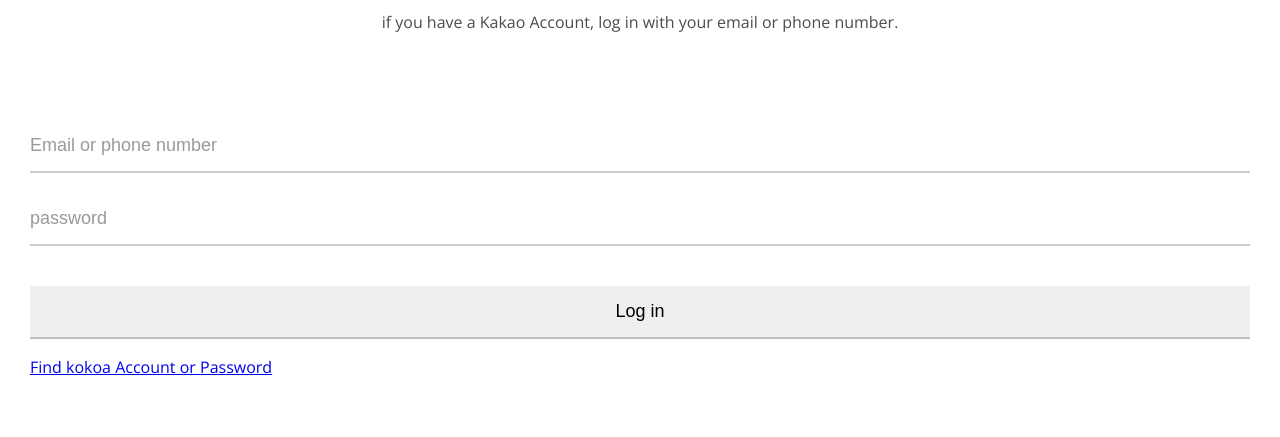
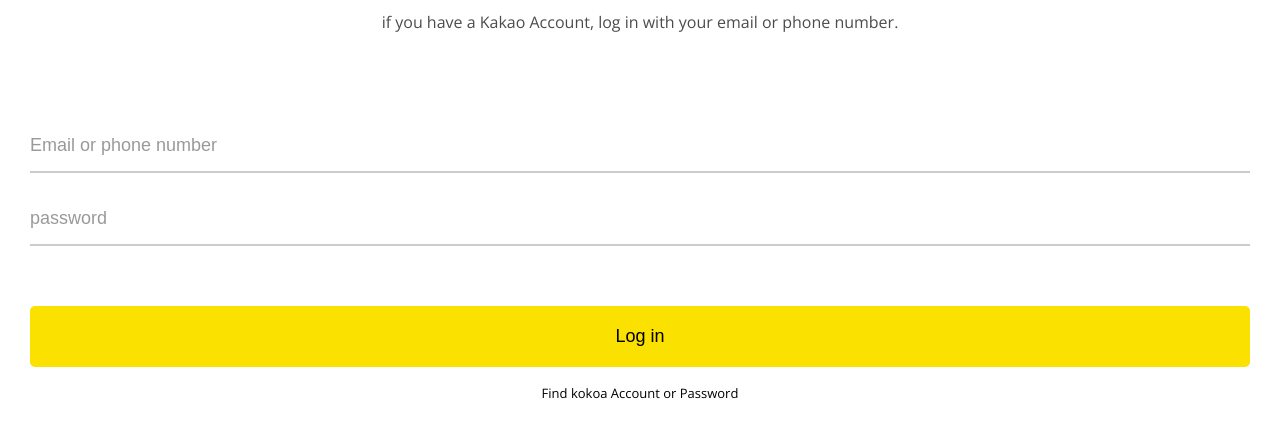
Before and after one commit to xoxxi/kokoa-clone-2023, a plain HTML site: page index.html in a window 1280 px wide. Shown: the part 167-604 px from the top of the page. Drawn offline with nearby package versions, Linux system fonts and the light colour scheme.

Commit message:
8. Log in Form part Two

```diff
--- a/css/styles.css
+++ b/css/styles.css
@@ -32,21 +32,38 @@ body {
 }
 #login-form input {
     border: none;
-    border-bottom: 2px solid rgba(0, 0, 0, 0.2);
     font-size: 18px;
     padding: 15px 0px;
     margin-bottom: 20px;
-    transition: border-color 0.3s ease-in-out;
+
 }
 
 #login-form input::placeholder {
     color: rgba(0, 0, 0, 0.4)
 }
 
-#login-form input[type='password']{
-    margin-bottom: 40px;
+
+
+#login-form input:not([type="submit"]) {
+    border-bottom: 2px solid rgba(0, 0, 0, 0.2);
+    transition: border-color 0.3s ease-in-out;
+}
+
+#login-form input[type='submit'] {
+    background-color: var(--yellow);
+    cursor: pointer;
+    margin-top: 40px;
+    padding: 20px 0px;
+    border-radius: 5px;
 }
 
 #login-form input:focus {
     border-color: var(--yellow);
 }
+
+#login-form a {
+    text-align: center;
+    text-decoration: none;
+    color: inherit;
+    font-size: 13px;
+}
```
